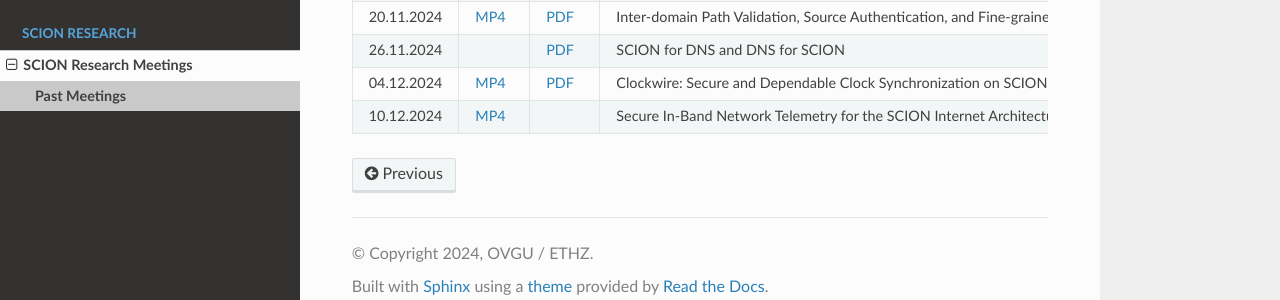
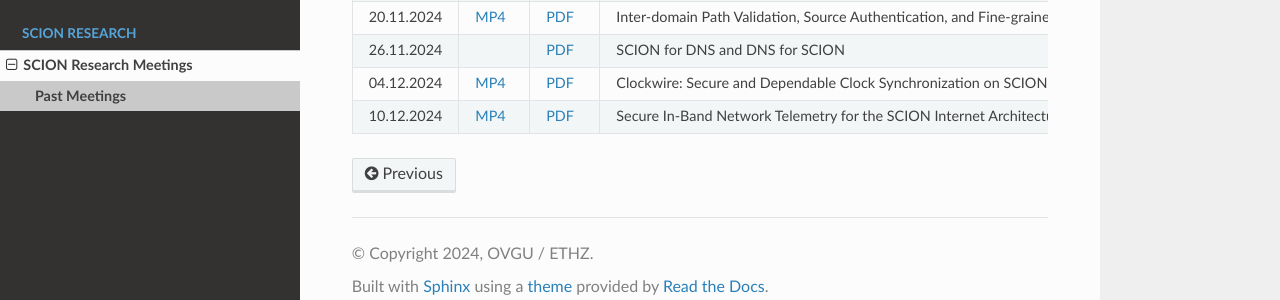
Before and after one commit to netsys-lab/scion-education-network-documentation, a Sphinx documentation site: the page built from docs/source/scion-research/meetings/past.rst, in a window 1280 px wide. Shown: the part 339-639 px from the top of the page. Built offline with Sphinx 7.4.7 and the Read the Docs theme 3.1.0, drawn with Linux system fonts in a browser that asks for light colours.

Commit message:
Add slides and link to paper.

```diff
--- a/docs/source/scion-research/meetings/past.rst
+++ b/docs/source/scion-research/meetings/past.rst
@@ -52,7 +52,7 @@
       -
     * - 10.12.2024
       - `MP4 <https://drive.google.com/file/d/1Qiv0NCgv6NBHDQpcqpcm-DQskTsoes0Q/view>`__
-      -
+      - `PDF <https://drive.google.com/file/d/1DMVU0zpwRi49I4XiER9TP1Y6grCGi2qC/view>`__
       - Secure In-Band Network Telemetry for the SCION Internet Architecture
       - Lars Christian Schulz (OVGU Magdeburg)
-      -
+      - `PDF <https://opendl.ifip-tc6.org/db/conf/cnsm/cnsm2024/1571050975.pdf>`__
```
